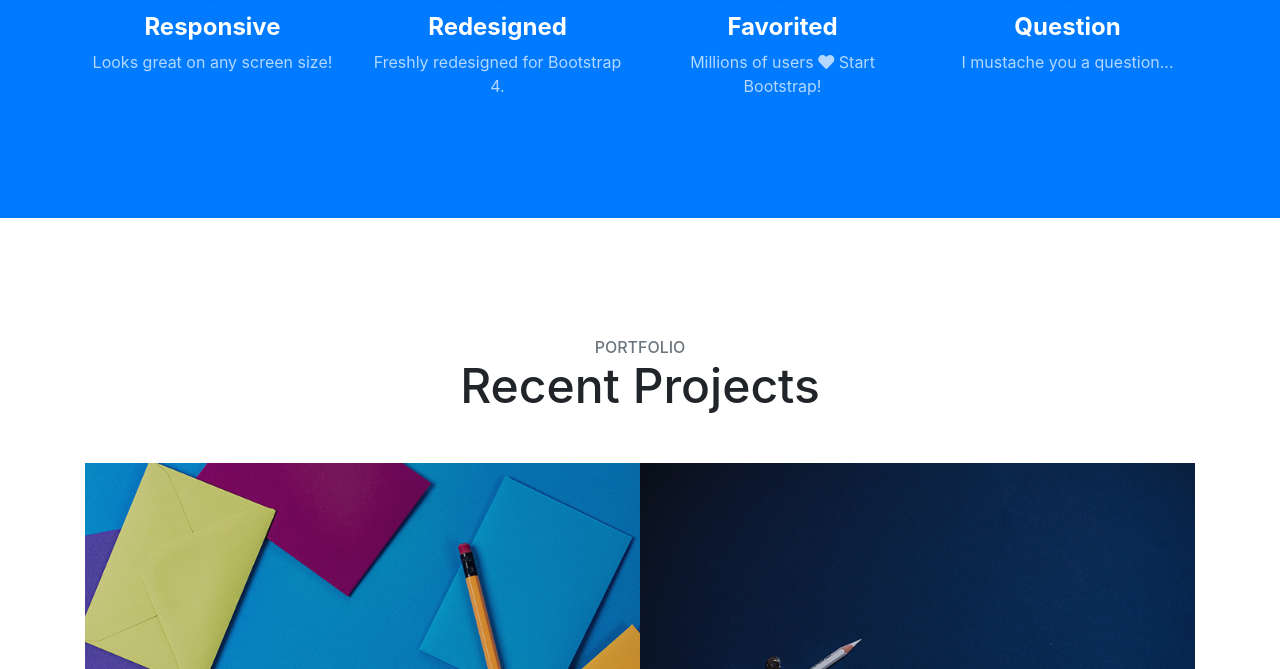
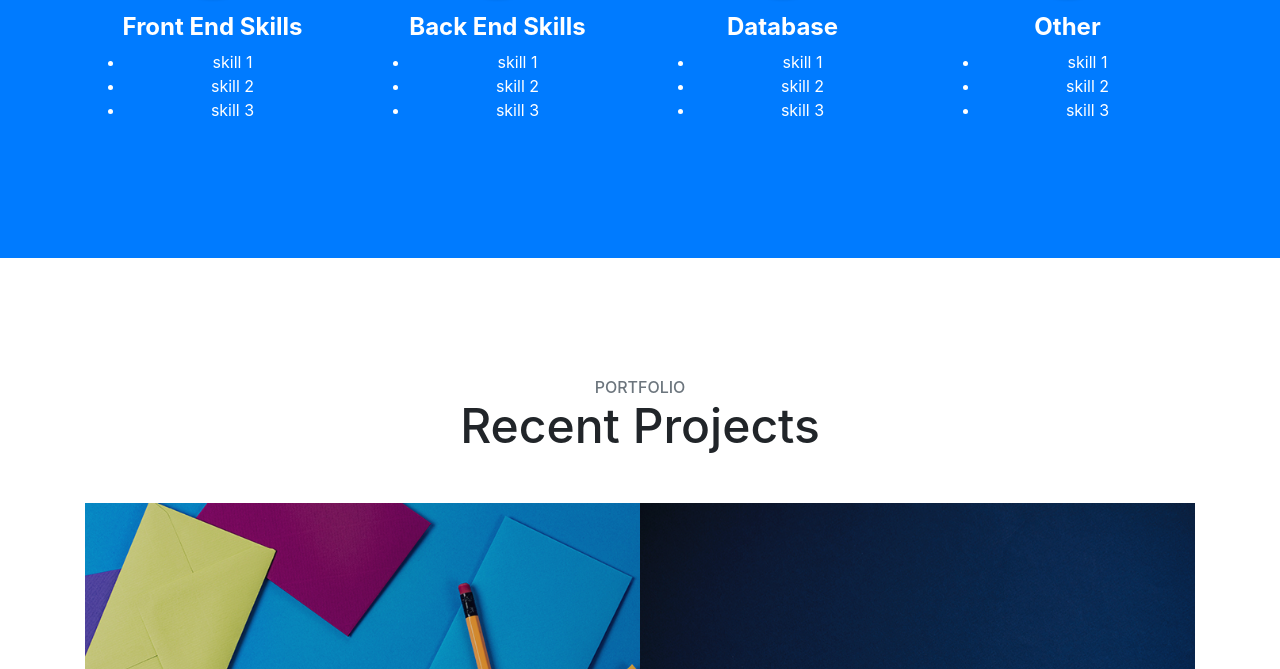
Before and after one commit to cedis81/cedis81.github.io, a website with bundled scripts: page index.html in a window 1280 px wide. Shown: the part 1724-2393 px from the top of the page. Built offline with nearby package versions, Linux system fonts and the light colour scheme; files whose address does not match are found by name.

Commit message:
Add skeleton for potential skills section list

```diff
--- a/index.html
+++ b/index.html
@@ -49,6 +49,9 @@
         <li class="sidebar-nav-item">
           <a class="js-scroll-trigger" href="#contact">Contact</a>
         </li>
+        <li class="sidebar-nav-item">
+          <a class="js-scroll-trigger" href="https://drive.google.com/file/d/1FCKHSwoZK9ge5DUXy0KeqpgXj1mq5ejE/view?usp=sharing" target="_blank">Resume</a>
+        </li>
       </ul>
     </nav>
 
@@ -89,38 +92,60 @@
               <i class="icon-screen-smartphone"></i>
             </span>
             <h4>
-              <strong>Responsive</strong>
+              <strong>Front End Skills</strong>
             </h4>
-            <p class="text-faded mb-0">Looks great on any screen size!</p>
+            <p class="text-faded mb-0">
+              <ul>
+                <li>skill 1</li>
+                <li>skill 2</li>
+                <li>skill 3</li>
+              </ul>
+            </p>
           </div>
           <div class="col-lg-3 col-md-6 mb-5 mb-lg-0">
             <span class="service-icon rounded-circle mx-auto mb-3">
               <i class="icon-pencil"></i>
             </span>
             <h4>
-              <strong>Redesigned</strong>
+              <strong>Back End Skills</strong>
             </h4>
-            <p class="text-faded mb-0">Freshly redesigned for Bootstrap 4.</p>
+            <p class="text-faded mb-0">
+              <ul>
+                <li>skill 1</li>
+                <li>skill 2</li>
+                <li>skill 3</li>
+              </ul>
+            </p>
           </div>
           <div class="col-lg-3 col-md-6 mb-5 mb-md-0">
             <span class="service-icon rounded-circle mx-auto mb-3">
               <i class="icon-like"></i>
             </span>
             <h4>
-              <strong>Favorited</strong>
+              <strong>Database</strong>
             </h4>
-            <p class="text-faded mb-0">Millions of users
-              <i class="fas fa-heart"></i>
-              Start Bootstrap!</p>
+            <p class="text-faded mb-0">
+              <ul>
+                <li>skill 1</li>
+                <li>skill 2</li>
+                <li>skill 3</li>
+              </ul>
+            </p>
           </div>
           <div class="col-lg-3 col-md-6">
             <span class="service-icon rounded-circle mx-auto mb-3">
               <i class="icon-mustache"></i>
             </span>
             <h4>
-              <strong>Question</strong>
+              <strong>Other</strong>
             </h4>
-            <p class="text-faded mb-0">I mustache you a question...</p>
+            <p class="text-faded mb-0">
+              <ul>
+                <li>skill 1</li>
+                <li>skill 2</li>
+                <li>skill 3</li>
+              </ul>
+            </p>
           </div>
         </div>
       </div>
@@ -324,14 +349,13 @@
             </a>
           </li>
           <li class="list-inline-item">
-            <a class="social-link rounded-circle text-white" href="https://github.com/cedis81" target="_blank">
+            <a class="social-link rounded-circle text-white mr-3" href="https://github.com/cedis81" target="_blank">
               <i class="icon-social-github"></i>
-              GitHub
             </a>
           </li>
           <li class="list-inline-item">
-            <a class="social-link rounded-circle text-white" href="https://drive.google.com/file/d/1FCKHSwoZK9ge5DUXy0KeqpgXj1mq5ejE/view?usp=sharing" target="_blank">
-              <i class="fas fa-file-download"></i>
+            <a class="social-link rounded-circle text-white mr-3" href="https://drive.google.com/file/d/1FCKHSwoZK9ge5DUXy0KeqpgXj1mq5ejE/view?usp=sharing" target="_blank">
+              <i class="fas fa-file"></i>
             </a>
           </li>
         </ul>
```
